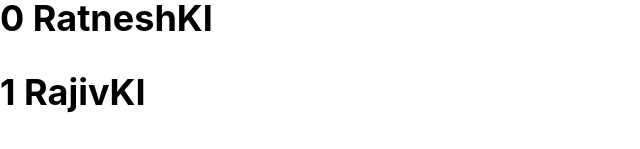
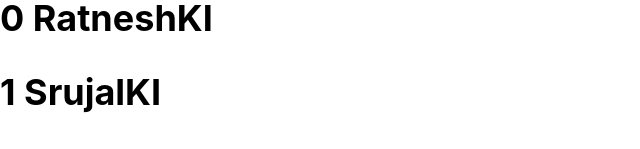
Before and after one commit to manumit-mukund/react_repository, a React (Create React App) app in the folder hello-world-app/: page /NameListKeyIndex in a window 1280 px wide. Shown: the part 690-839 px from the top of the page, without its empty margins (0-640 px from the left). Built offline with nearby package versions, Linux system fonts and the light colour scheme; the HTML template or start-up script is replaced by a standard one.

Commit message:
Commit changes...

```diff
--- a/hello-world-app/src/components/NameListKeyIndex.js
+++ b/hello-world-app/src/components/NameListKeyIndex.js
@@ -2,7 +2,7 @@ import React from 'react'
 
 function NameListKeyIndex() {
 
-    const names = ['RatneshKI', 'RajivKI', 'NavinKI', 'RajivKI']
+    const names = ['RatneshKI', 'SrujalKI', 'NavinKI']
 
     const nameList = names.map((name, index) => <h2 key={index}>{index} {name}</h2>)
 
```
